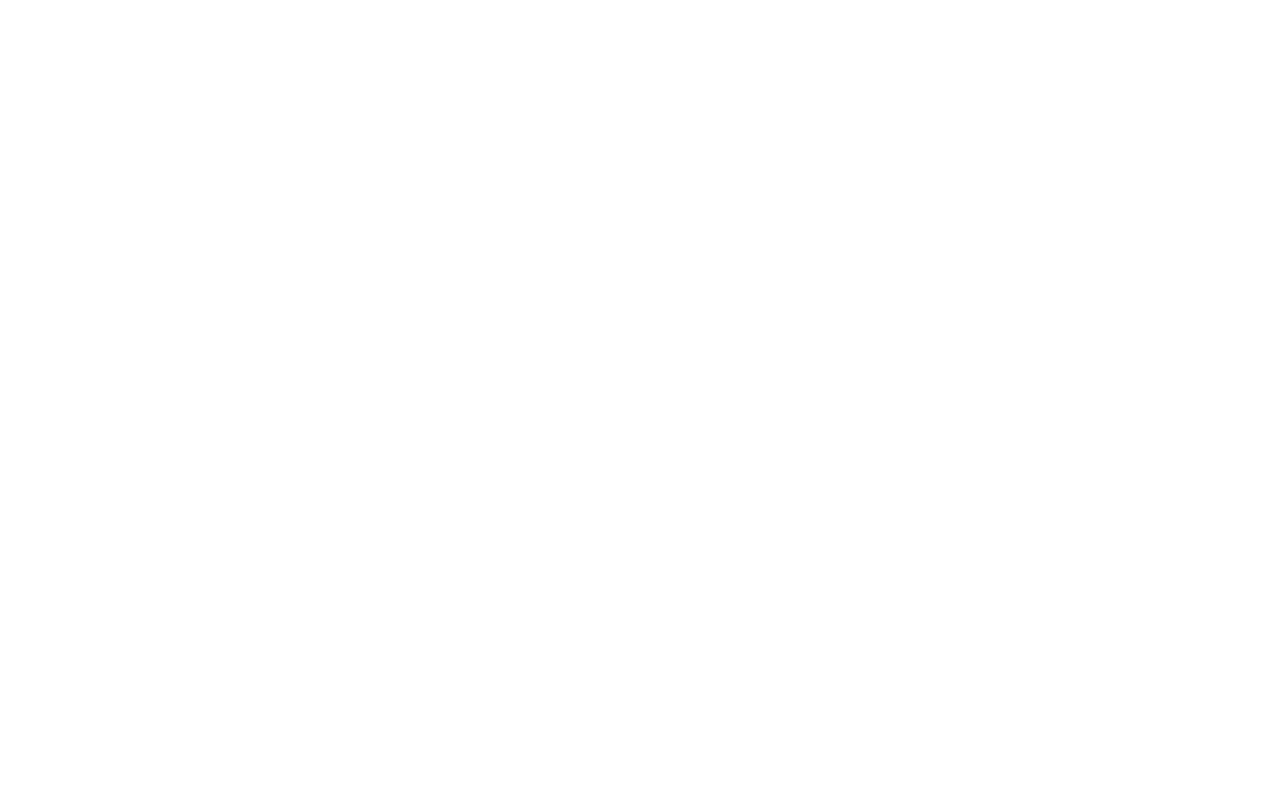
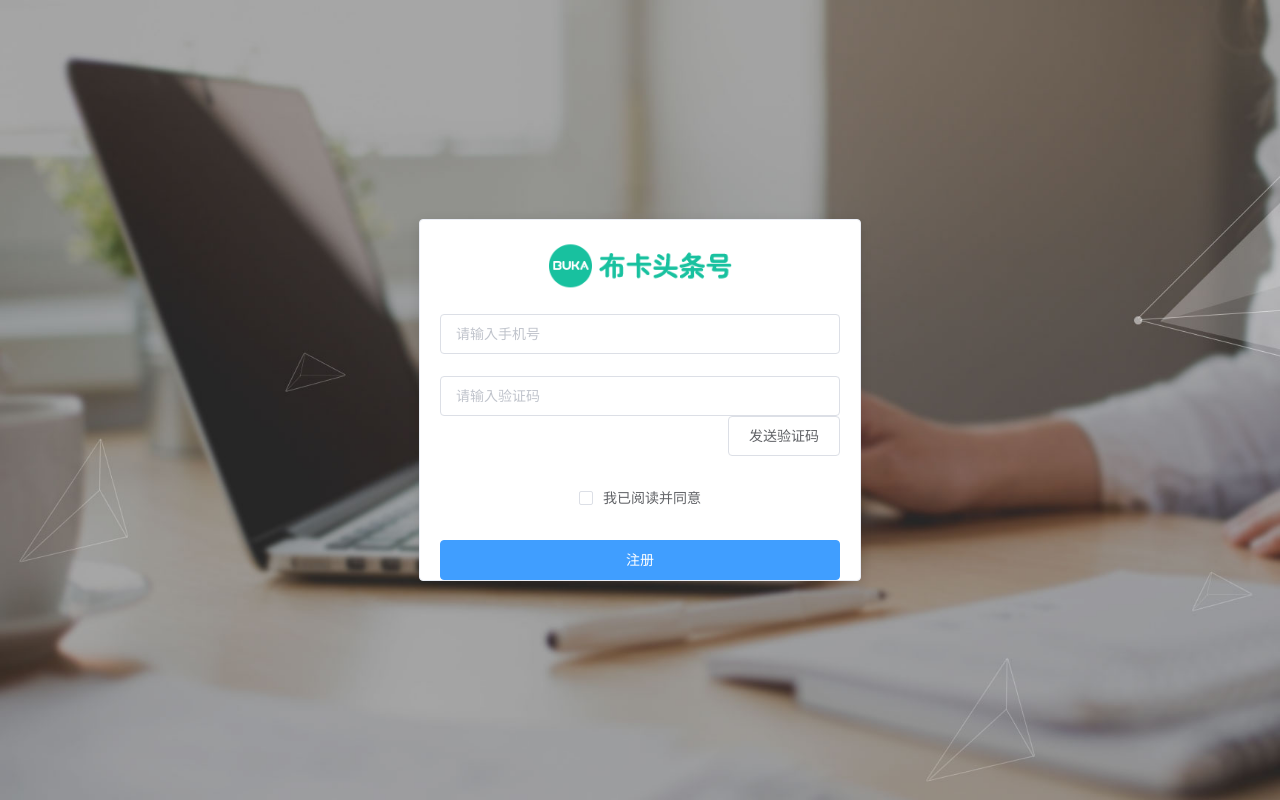
Before and after one commit to MrxinL/applvxin, a Vue app: page /#/register in a window 1280 px wide. Built offline with nearby package versions, Linux system fonts and the light colour scheme.

Commit message:
注册前台代码

```diff
--- a/src/rouder.js
+++ b/src/rouder.js
@@ -1,6 +1,7 @@
 import Vue from 'vue'
 import Router from 'vue-router'
 import Login from './views/login'
+import Register from './views/register'
 
 
 Vue.use(Router)
@@ -11,6 +12,10 @@
         {
             path: '/',
             component: Login
+        },
+        {
+            path:'/register',
+            component: Register
         }
     ]
 
--- /dev/null
+++ b/src/views/register/index.vue
@@ -0,0 +1,138 @@
+<template>
+  <div class="login">
+    <el-card class="login-card">
+      <div class="logo">
+        <img src="../../assets/logo_index.png" alt="图片加载失败" />
+      </div>
+      <!-- 表单 -->
+
+      <el-form
+        ref="loginForm"
+        :model="loginForm"
+        :rules="loginRules"
+        style="margin-top: 20px"
+      >
+        <el-form-item prop="mobile">
+          <el-input
+            v-model="loginForm.mobile"
+            placeholder="请输入手机号"
+          ></el-input>
+        </el-form-item>
+        <el-form-item prop="code">
+          <el-input
+            v-model="loginForm.code"
+            placeholder="请输入验证码"
+          ></el-input>
+          <el-button style="float: right">发送验证码</el-button>
+        </el-form-item>
+
+        <el-form-item prop="check">
+          <el-checkbox v-model="loginForm.check">我已阅读并同意</el-checkbox>
+        </el-form-item>
+
+        <el-form-item >
+          <el-button @click="login" type="primary" style="width:100%" >注册</el-button>
+        </el-form-item>
+
+
+
+
+      </el-form>
+    </el-card>
+  </div>
+</template>
+
+<script>
+export default {
+  data() {
+      const validator=(rule,value,callback) =>{
+        if(value){
+          callback()
+        }else{
+          callback(new Error('你必须同意'))
+        }
+      }
+
+
+
+
+    return {
+      loginForm: {
+        mobile: "",
+        code: "",
+        check: false,
+      },
+      loginRules:{
+        mobile:[{
+           required: true,
+           message:'手机号不能为空'
+        },
+        {
+          pattern:/^1[3456789]\d{9}$/,
+          message:'格式错误'
+        }
+
+        ],
+        code:[
+        {
+          required:true,
+          message:'验证码错误'
+
+        },
+        {
+          pattern:/^\d{6}$/,
+          message:'格式错误,请输入6位数验证码'
+        }
+        ],
+        check:[
+          {
+            validator
+          }
+        ]
+      },
+
+    };
+  },
+  methods:{
+    login(){
+      this.$refs.loginForm.validate(isok=>{
+        if(isok){
+           //请求axios
+           this.$axios({
+             url:'/registers',
+             method: 'post',
+             data : this.loginForm
+           })
+        }
+        else {
+          //提示
+        }
+      })
+    }
+  }
+
+
+};
+</script>
+
+<style lang="less" scoped>
+.login {
+  background-image: url("../../assets/login_bg.jpg");
+  height:100vh;
+  display: flex;
+  background-size: cover;
+  justify-content: center;
+  align-items: center;
+
+  .login-card{
+    width: 440px;
+    height: 360px;
+  }
+  .logo{
+    text-align: center;
+    img{
+      height: 50px;
+    }
+  }
+}
+</style>
```
